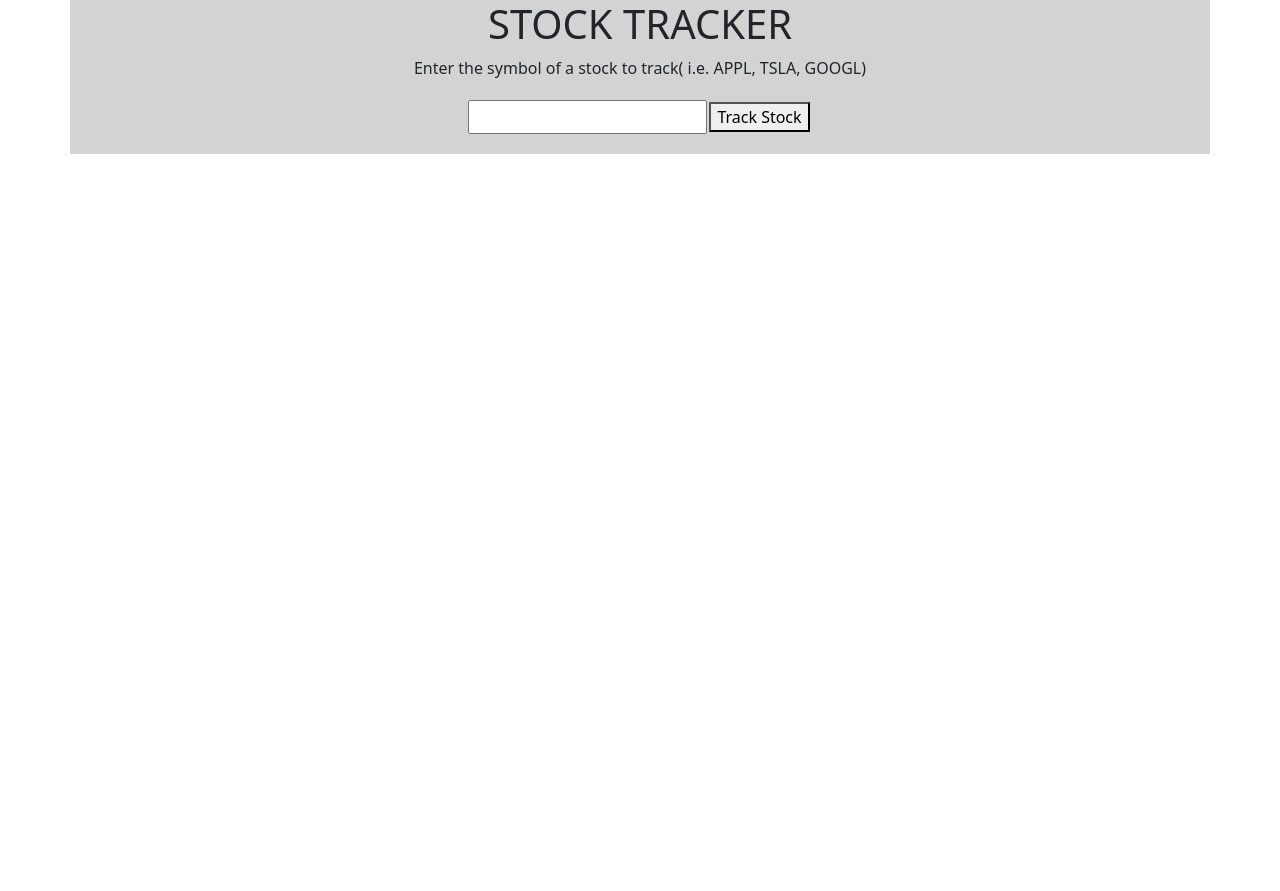
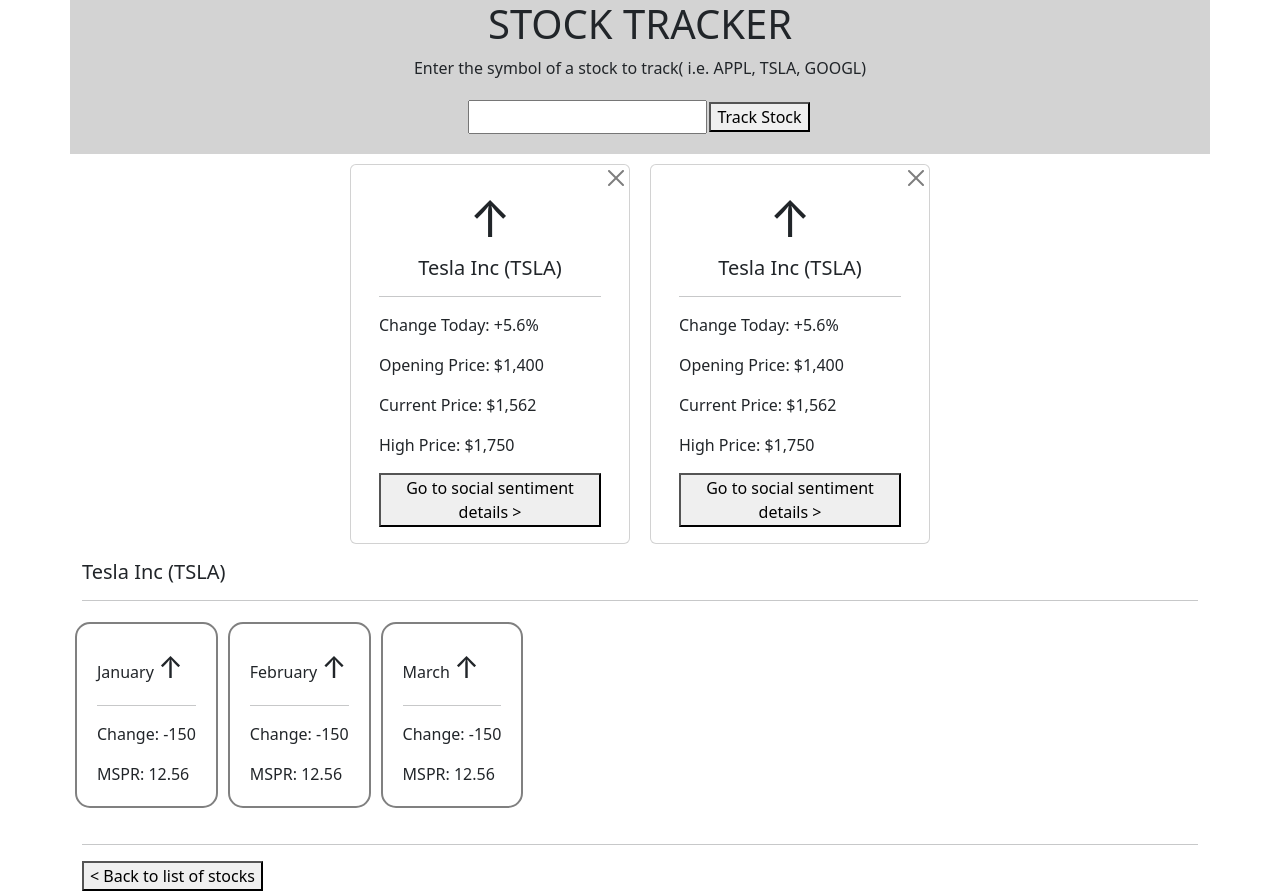
Before and after one commit to Isuama/stock-tracker, an Angular app: page / in a window 1280 px wide. Before the commit the page ends 800 px from the top, so only its background shows below. Built offline with nearby package versions, Linux system fonts and the light colour scheme.

Commit message:
content defined

```diff
--- /dev/null
+++ b/src/app/stock/quote/quote.component.css
@@ -0,0 +1,8 @@
+.close.close-button {
+  position: absolute;
+  top: 0;
+  right: 0;
+  padding: 5px;
+  line-height: 15px;
+  min-width: auto;
+}
--- /dev/null
+++ b/src/app/stock/quote/quote.component.html
@@ -0,0 +1,53 @@
+<div class="row d-flex justify-content-center">
+  <div class="card mb-3" style="max-width: 280px; margin: 10px">
+    <button
+      type="button"
+      class="btn-close close close-button"
+      aria-label="Close"
+    ></button>
+    <div class="row no-gutters">
+      <div class="col-md-12">
+        <div class="card-body">
+          <span class="d-flex justify-content-center" style="font-size:50px;"
+            >&#8593;</span
+          >
+          <h5 class="card-title d-flex justify-content-center">
+            Tesla Inc (TSLA)
+          </h5>
+          <hr />
+          <p class="card-text">Change Today: +5.6%</p>
+          <p class="card-text">Opening Price: $1,400</p>
+          <p class="card-text">Current Price: $1,562</p>
+          <p class="card-text">High Price: $1,750</p>
+          <button class="btn-default">Go to social sentiment details ></button>
+        </div>
+      </div>
+    </div>
+  </div>
+
+  <div class="card mb-3" style="max-width: 280px; margin: 10px">
+    <button
+      type="button"
+      class="btn-close close close-button"
+      aria-label="Close"
+    ></button>
+    <div class="row no-gutters">
+      <div class="col-md-12">
+        <div class="card-body">
+          <span class="d-flex justify-content-center" style="font-size:50px;"
+            >&#8593;</span
+          >
+          <h5 class="card-title d-flex justify-content-center">
+            Tesla Inc (TSLA)
+          </h5>
+          <hr />
+          <p class="card-text">Change Today: +5.6%</p>
+          <p class="card-text">Opening Price: $1,400</p>
+          <p class="card-text">Current Price: $1,562</p>
+          <p class="card-text">High Price: $1,750</p>
+          <button class="btn-default">Go to social sentiment details ></button>
+        </div>
+      </div>
+    </div>
+  </div>
+</div>
--- /dev/null
+++ b/src/app/stock/quote/quote.component.ts
@@ -0,0 +1,10 @@
+import { Component, OnInit } from '@angular/core';
+
+@Component({
+  selector: 'app-stock-quote',
+  templateUrl: './quote.component.html',
+  styleUrls: ['./quote.component.css'],
+})
+export class QutoeComponent implements OnInit {
+  ngOnInit(): void {}
+}
--- /dev/null
+++ b/src/app/stock/quote/sentiment/sentiment.component.css
@@ -0,0 +1,6 @@
+.corner-month {
+  border-radius: 15px;
+  border: 2px solid grey;
+  padding: 20px;
+  margin: 5px;
+}
--- /dev/null
+++ b/src/app/stock/quote/sentiment/sentiment.component.html
@@ -0,0 +1,38 @@
+<div class="row">
+  <div class="col-xs-12">
+    <h5 class="card-title">Tesla Inc (TSLA)</h5>
+    <hr />
+  </div>
+  <div class="row d-flex justify-content-left">
+    <div class="col-md-8 corner-month" style="width: auto;">
+      <p class="card-text">
+        January <span style="font-size:30px;">&#8593; </span>
+      </p>
+      <hr />
+      <p class="card-text">Change: -150</p>
+      <p class="card-text">MSPR: 12.56</p>
+    </div>
+
+    <div class="col-md-8 corner-month" style="width: auto;">
+      <p class="card-text">
+        February <span style="font-size:30px;">&#8593; </span>
+      </p>
+      <hr />
+      <p class="card-text">Change: -150</p>
+      <p class="card-text">MSPR: 12.56</p>
+    </div>
+
+    <div class="col-md-8 corner-month" style="width: auto;">
+      <p class="card-text">
+        March <span style="font-size:30px;">&#8593; </span>
+      </p>
+      <hr />
+      <p class="card-text">Change: -150</p>
+      <p class="card-text">MSPR: 12.56</p>
+    </div>
+  </div>
+  <div class="col-xs-4" style="margin-top: 15px;">
+    <hr />
+    <button class="btn-default">< Back to list of stocks</button>
+  </div>
+</div>
--- /dev/null
+++ b/src/app/stock/quote/sentiment/sentiment.component.ts
@@ -0,0 +1,10 @@
+import { Component, OnInit } from '@angular/core';
+
+@Component({
+  selector: 'app-stock-sentiment',
+  templateUrl: './sentiment.component.html',
+  styleUrls: ['./sentiment.component.css'],
+})
+export class SentimentComponent implements OnInit {
+  ngOnInit(): void {}
+}
--- a/src/app/stock/stock.component.html
+++ b/src/app/stock/stock.component.html
@@ -1 +1,2 @@
-<app-stock-tracker></app-stock-tracker>
+<app-stock-tracker></app-stock-tracker> <app-stock-quote></app-stock-quote>
+<app-stock-sentiment></app-stock-sentiment>
--- a/src/app/stock/stock.component.ts
+++ b/src/app/stock/stock.component.ts
@@ -1,5 +1,4 @@
 import { Component } from '@angular/core';
-
 import { OnInit } from '@angular/core';
 import { FormGroup } from '@angular/forms';
 
```
Also changed, not shown: src/app/app.module.ts (+14 -2 lines), src/app/stock/stock.model.ts (added, +7 -0 lines), src/app/stock/stocker.service.ts (added, +11 -0 lines).
